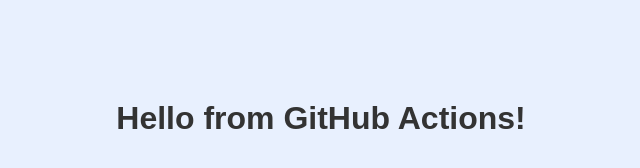
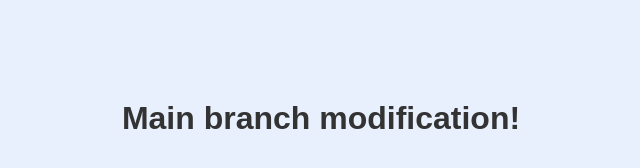
Before and after one commit to Laharika08/my-static-site, a plain HTML site: page index.html in a window 1280 px wide. Shown: the whole page, without its empty margins (319-959 px from the left). Drawn offline with Linux system fonts and the light colour scheme.

Commit message:
modified

```diff
--- a/index.html
+++ b/index.html
@@ -6,6 +6,6 @@
   <link rel="stylesheet" href="styles.css">
 </head>
 <body>
-  <h1>Hello from GitHub Actions!</h1>
+  <h1>Main branch modification!</h1>
 </body>
 </html>
```
